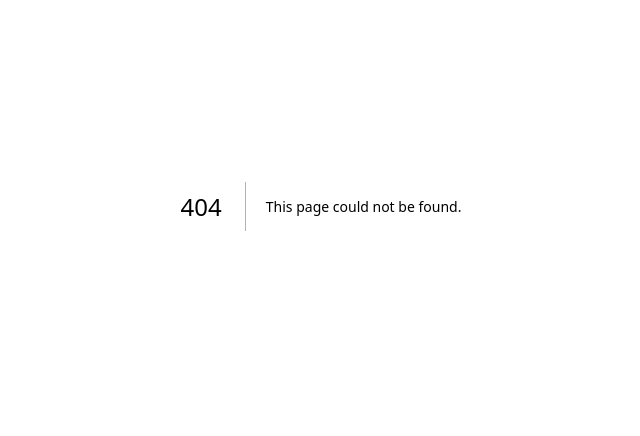
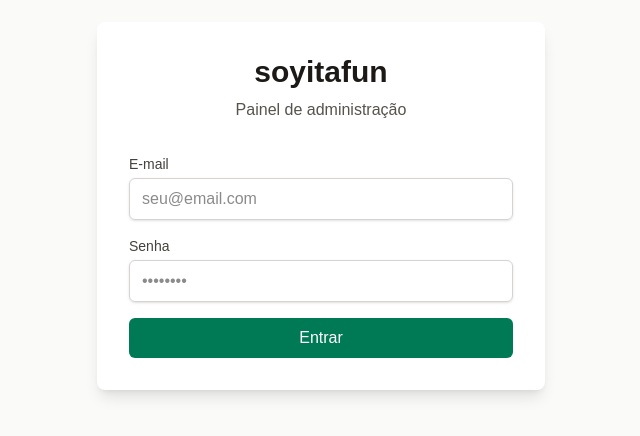
Before and after one commit to Jerofurt/soyitafun, a Next.js app: page /admin/login in a window 1280 px wide. Before the commit this address had no page. Shown: the part 194-630 px from the top of the page, without its empty margins (319-959 px from the left). Built offline with nearby package versions, Linux system fonts and the light colour scheme.

Commit message:
Sprint 1 complete: auth + admin dashboard + RLS working

```diff
--- /dev/null
+++ b/src/app/admin/login/actions.ts
@@ -0,0 +1,30 @@
+'use server'
+
+import { createClient } from '@/lib/supabase/server'
+import { revalidatePath } from 'next/cache'
+import { redirect } from 'next/navigation'
+
+export async function login(formData: FormData) {
+  const supabase = await createClient()
+
+  const email = formData.get('email') as string
+  const password = formData.get('password') as string
+
+  const { error } = await supabase.auth.signInWithPassword({
+    email,
+    password,
+  })
+
+  if (error) {
+    redirect('/admin/login?error=invalid_credentials')
+  }
+
+  revalidatePath('/', 'layout')
+  redirect('/admin')
+}
+
+export async function logout() {
+  const supabase = await createClient()
+  await supabase.auth.signOut()
+  redirect('/admin/login')
+}
--- /dev/null
+++ b/src/app/admin/login/page.tsx
@@ -0,0 +1,73 @@
+import { login } from './actions'
+
+export default async function LoginPage({
+  searchParams,
+}: {
+  searchParams: Promise<{ error?: string }>
+}) {
+  const params = await searchParams
+
+  return (
+    <main className="min-h-screen flex items-center justify-center bg-stone-50 p-4">
+      <div className="w-full max-w-md">
+        <div className="bg-white rounded-lg shadow-lg p-8">
+          <div className="text-center mb-8">
+            <h1 className="text-3xl font-bold text-stone-900">soyitafun</h1>
+            <p className="text-stone-600 mt-2">Painel de administração</p>
+          </div>
+
+          <form action={login} className="space-y-4">
+            <div>
+              <label
+                htmlFor="email"
+                className="block text-sm font-medium text-stone-700 mb-1"
+              >
+                E-mail
+              </label>
+              <input
+                id="email"
+                name="email"
+                type="email"
+                required
+                className="w-full px-3 py-2 border border-stone-300 rounded-md shadow-sm focus:outline-none focus:ring-2 focus:ring-emerald-500"
+                placeholder="seu@email.com"
+              />
+            </div>
+
+            <div>
+              <label
+                htmlFor="password"
+                className="block text-sm font-medium text-stone-700 mb-1"
+              >
+                Senha
+              </label>
+              <input
+                id="password"
+                name="password"
+                type="password"
+                required
+                className="w-full px-3 py-2 border border-stone-300 rounded-md shadow-sm focus:outline-none focus:ring-2 focus:ring-emerald-500"
+                placeholder="••••••••"
+              />
+            </div>
+
+            {params.error && (
+              <div className="bg-red-50 border border-red-200 rounded-md p-3 text-sm text-red-700">
+                {params.error === 'invalid_credentials'
+                  ? 'E-mail ou senha incorretos.'
+                  : 'Erro ao fazer login. Tente novamente.'}
+              </div>
+            )}
+
+            <button
+              type="submit"
+              className="w-full bg-emerald-700 text-white py-2 px-4 rounded-md hover:bg-emerald-800 transition-colors font-medium"
+            >
+              Entrar
+            </button>
+          </form>
+        </div>
+      </div>
+    </main>
+  )
+}
--- /dev/null
+++ b/src/app/admin/page.tsx
@@ -0,0 +1,81 @@
+import { createClient } from '@/lib/supabase/server'
+import { logout } from './login/actions'
+import { redirect } from 'next/navigation'
+
+export default async function AdminDashboard() {
+  const supabase = await createClient()
+
+  const {
+    data: { user },
+  } = await supabase.auth.getUser()
+
+  if (!user) {
+    redirect('/admin/login')
+  }
+
+  const { data: profile } = await supabase
+    .from('profiles')
+    .select('nome, email, role')
+    .eq('id', user.id)
+    .single()
+
+  return (
+    <main className="min-h-screen bg-stone-50">
+      <header className="bg-white border-b border-stone-200">
+        <div className="max-w-6xl mx-auto px-4 py-4 flex items-center justify-between">
+          <div>
+            <h1 className="text-xl font-bold text-stone-900">soyitafun</h1>
+            <p className="text-xs text-stone-500">Painel de administração</p>
+          </div>
+
+          <div className="flex items-center gap-4">
+            <div className="text-right">
+              <p className="text-sm font-medium text-stone-900">
+                {profile?.email}
+              </p>
+              <p className="text-xs text-stone-500 capitalize">
+                {profile?.role?.replace('_', ' ')}
+              </p>
+            </div>
+            <form action={logout}>
+              <button
+                type="submit"
+                className="text-sm text-stone-600 hover:text-stone-900 px-3 py-1 border border-stone-300 rounded-md hover:bg-stone-100 transition-colors"
+              >
+                Sair
+              </button>
+            </form>
+          </div>
+        </div>
+      </header>
+
+      <div className="max-w-6xl mx-auto px-4 py-8">
+        <div className="bg-white rounded-lg shadow p-8">
+          <h2 className="text-2xl font-bold text-stone-900 mb-2">
+            Bem-vindo, {profile?.nome || profile?.email}
+          </h2>
+          <p className="text-stone-600 mb-8">
+            Painel em construção. Os módulos de hospedagens, atividades, comércios e serviços
+            serão habilitados em breve.
+          </p>
+
+          <div className="grid grid-cols-2 md:grid-cols-4 gap-4">
+            <DashboardCard title="Hospedagens" count={0} />
+            <DashboardCard title="Atividades" count={0} />
+            <DashboardCard title="Comércios" count={0} />
+            <DashboardCard title="Serviços" count={0} />
+          </div>
+        </div>
+      </div>
+    </main>
+  )
+}
+
+function DashboardCard({ title, count }: { title: string; count: number }) {
+  return (
+    <div className="bg-stone-50 border border-stone-200 rounded-lg p-4">
+      <p className="text-sm text-stone-600">{title}</p>
+      <p className="text-2xl font-bold text-stone-900 mt-1">{count}</p>
+    </div>
+  )
+}
```
